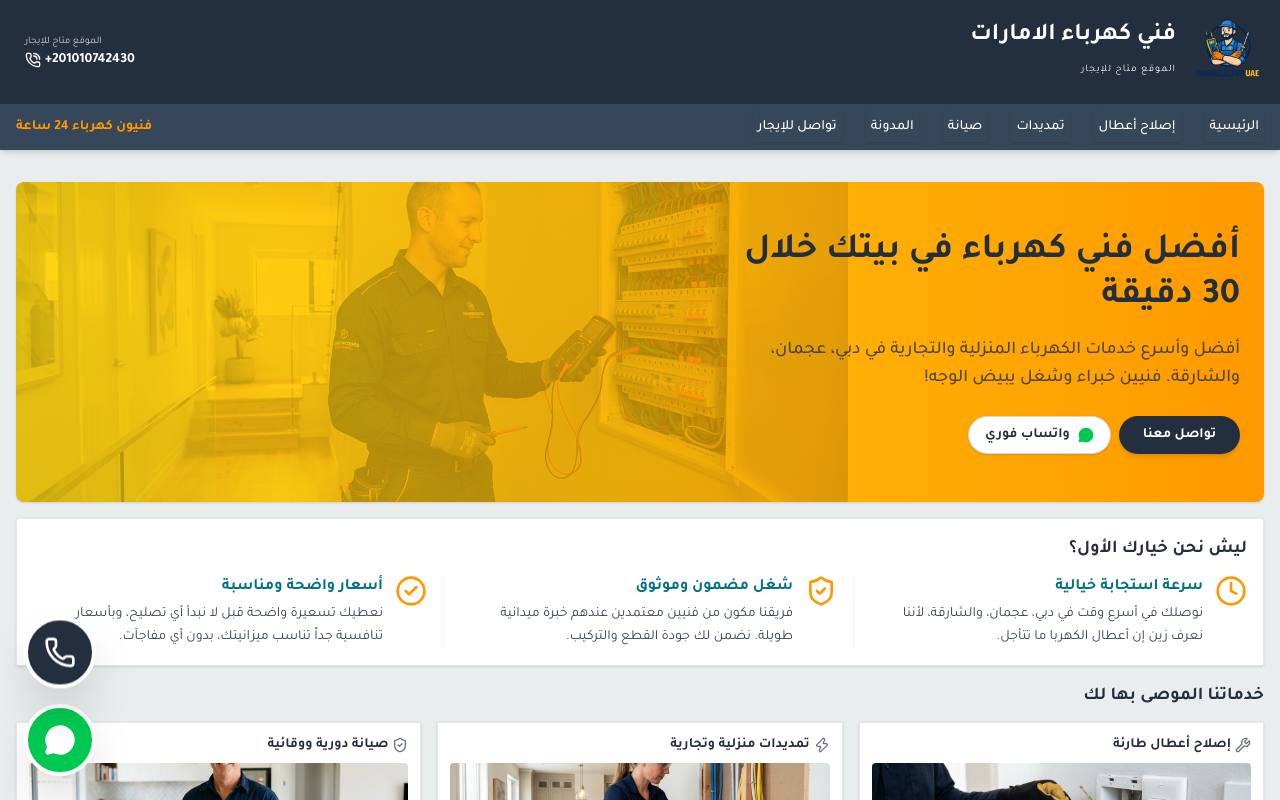
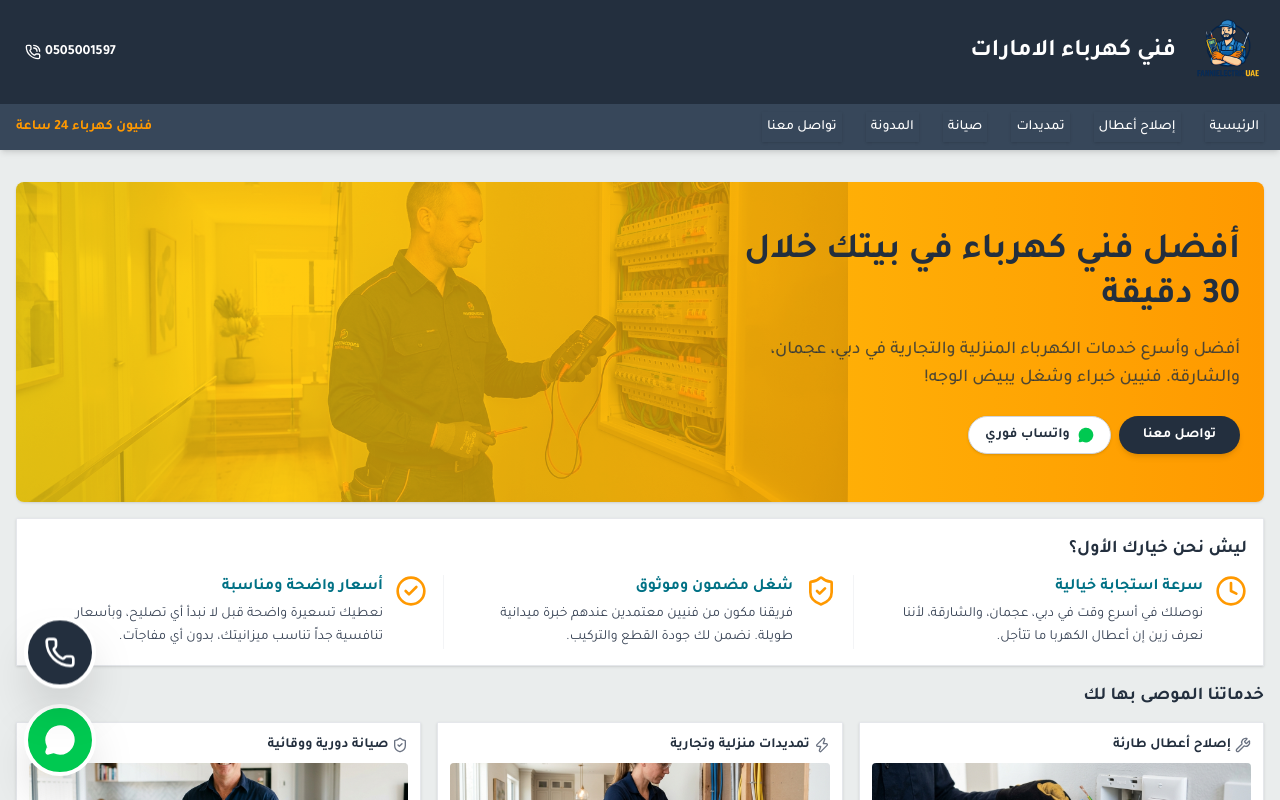
Before and after one commit to AhmedZakaria14/FanniElectricUAE, a Next.js app: page / in a window 1280 px wide. Shown: the top 800 px of the page. Built offline with nearby package versions, Linux system fonts and the light colour scheme.

Commit message:
Update contact number and remove rental messaging

```diff
--- a/components/header.tsx
+++ b/components/header.tsx
@@ -21,12 +21,12 @@ export default function Header() {
                 className="h-16 w-16 md:h-20 md:w-20 flex-shrink-0 object-contain"
                 priority
               />
-              <div>فني كهرباء الامارات<br/><span className="text-[10px] text-white tracking-widest font-normal uppercase">الموقع متاح للإيجار</span></div>
+              <div>فني كهرباء الامارات</div>
             </Link>
           </div>
 
           <div className="md:hidden flex items-center">
-             <a href="tel:+201010742430" className="text-white hover:text-amazon-orange flex items-center gap-1">
+             <a href="tel:0505001597" className="text-white hover:text-amazon-orange flex items-center gap-1">
                <PhoneCall className="h-5 w-5" />
              </a>
           </div>
@@ -37,9 +37,8 @@ export default function Header() {
 
         {/* Desktop Phone */}
         <div className="hidden md:flex items-center gap-4 ml-2">
-          <a href="tel:+201010742430" className="flex flex-col items-end border border-transparent hover:border-white p-1 cursor-pointer rounded">
-            <span className="text-[10px] text-gray-300">الموقع متاح للإيجار</span>
-            <span dir="ltr" className="text-sm font-bold flex items-center gap-1"><PhoneCall className="h-4 w-4" />+201010742430</span>
+          <a href="tel:0505001597" className="flex flex-col items-end border border-transparent hover:border-white p-1 cursor-pointer rounded">
+            <span dir="ltr" className="text-sm font-bold flex items-center gap-1"><PhoneCall className="h-4 w-4" />0505001597</span>
           </a>
         </div>
       </div>
@@ -50,7 +49,7 @@ export default function Header() {
           <Link href="/services/wiring" className="hover:border-white border border-transparent p-1 shadow-sm font-medium">تمديدات</Link>
           <Link href="/services/maintenance" className="hover:border-white border border-transparent p-1 shadow-sm font-medium">صيانة</Link>
           <Link href="/blog" className="hover:border-white border border-transparent p-1 shadow-sm font-medium">المدونة</Link>
-          <Link href="/#booking" className="hover:border-white border border-transparent p-1 shadow-sm font-medium">تواصل للإيجار</Link>
+          <Link href="/#booking" className="hover:border-white border border-transparent p-1 shadow-sm font-medium">تواصل معنا</Link>
           <div className="mr-auto text-amazon-orange font-bold hidden md:block">فنيون كهرباء 24 ساعة</div>
         </div>
       </nav>
```
